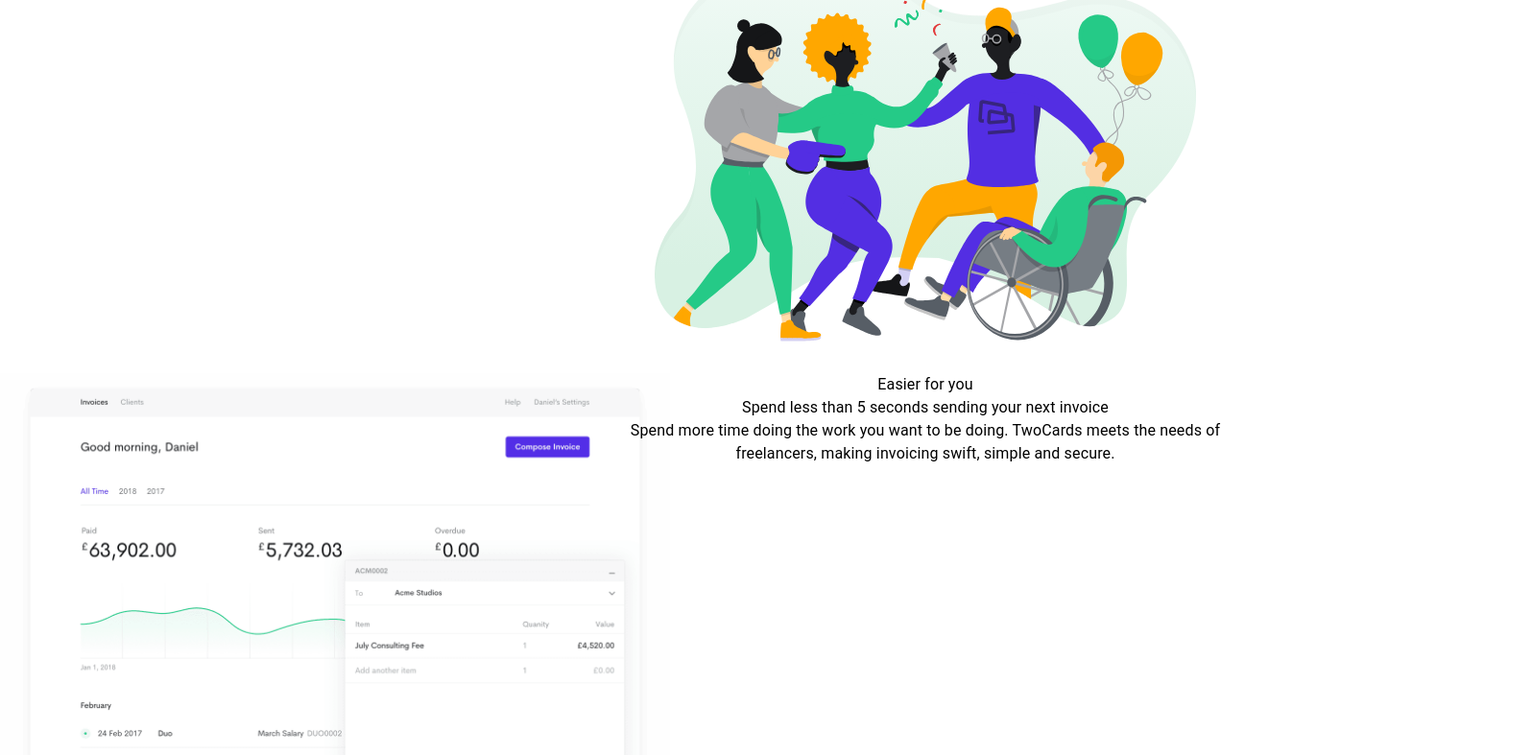
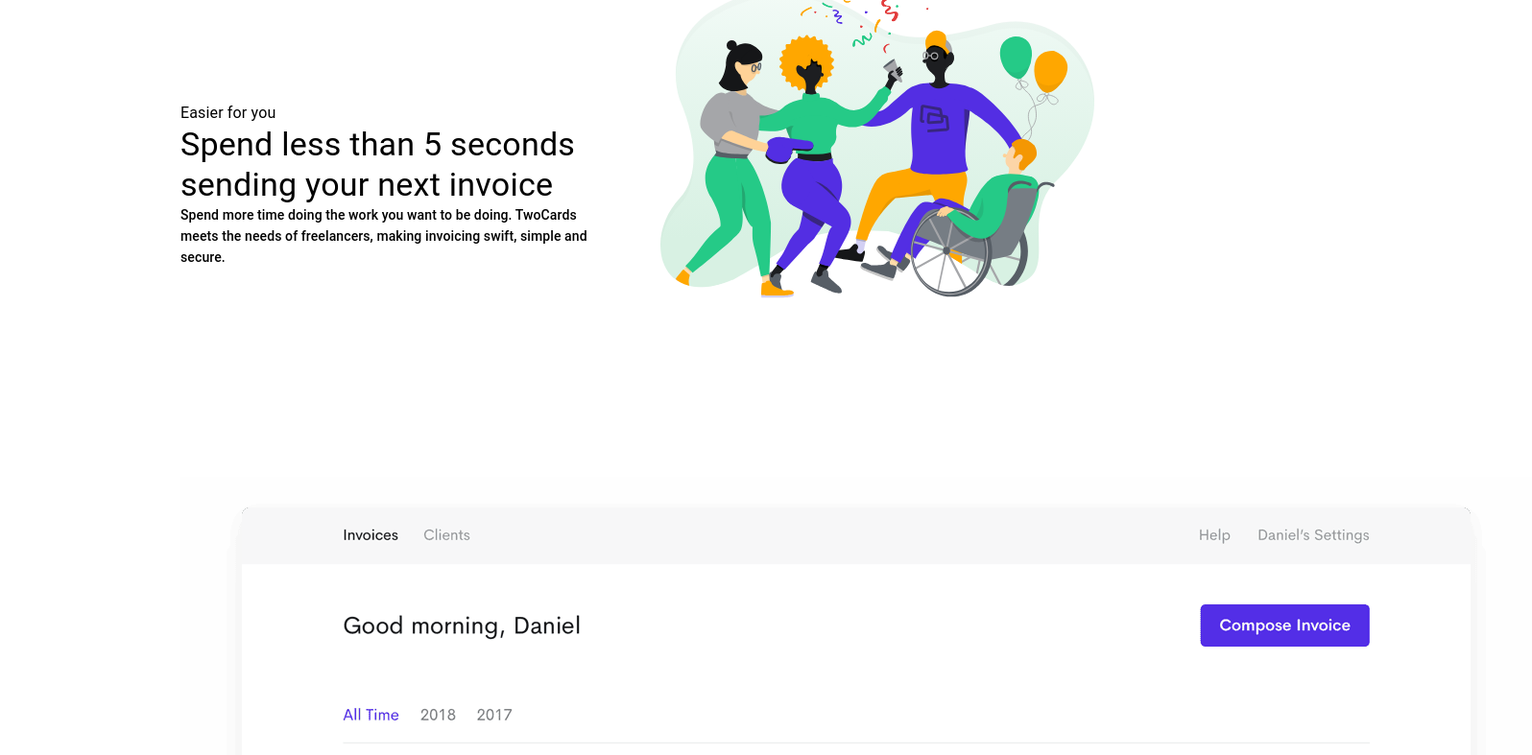
Before and after one commit to renzoiscalma/main-page, a React (Create React App) app: page / in a window 1280 px wide. Shown: the part 180-967 px from the top of the page at 96% size, 1596 px wide, since content can reach past the window. Built offline with nearby package versions, Linux system fonts and the light colour scheme.

Commit message:
Added proper typography and alignment

```diff
--- a/src/components/Body.jsx
+++ b/src/components/Body.jsx
@@ -8,42 +8,63 @@ const gridData = [{}];
 const Body = () => {
 	return (
 		<>
-			<Grid container spacing={2}>
+			<Grid container spacing={6}
+				justifyContent="center"
+				sx={{
+					maxWidth: "1000px",
+					margin: "0 auto"
+				}}
+				>
 				{/* <Headline></Headline> */}
 				{/* { Array.map(() => (<Grid> </Grid>))} */}
-				<Grid item xs={6}>
-						<Typography>
+				<Grid item xs={6}
+					sx={{
+						marginBottom: "124px",
+						margin: "auto 0"
+					}}>
+					<Typography align="left">
 						Easier for you
 					</Typography>
-						<Typography>
+					<Typography variant="h4" align="left">
 						Spend less than 5 seconds sending your next invoice
 					</Typography>
-						<Typography>
+					<Typography variant="subtitle2" align="left">
 						Spend more time doing the work you want to be doing.
 						TwoCards meets the needs of freelancers,
 						making invoicing swift, simple and secure.
 					</Typography>
 				</Grid>
-				<Grid item xs={6}>
+				<Grid item xs={6} sx={{
+					marginBottom: "124px"
+				}}>
 					<img
 						src={image1}
-							height={480}
+						sx={{
+							maxWidth: "100%"
+						}}
 					/>
 				</Grid>
 				<Grid item xs={6}>
 						<img
-							src={image2+"?w=480&h=480"}
-							height={480}
+							src={image2}
+							sx={{
+								maxWidth: "100%"
+							}}
 						/>
 				</Grid>
-				<Grid item xs={6}>
-						<Typography>
+				<Grid
+					item xs={6}
+					sx={{
+						marginBottom: "124px",
+						margin: "auto 0"
+					}}>
+					<Typography align="left">
 						Easier for you
 					</Typography>
-						<Typography>
+					<Typography variant="h4" align="left">
 						Spend less than 5 seconds sending your next invoice
 					</Typography>
-						<Typography>
+					<Typography variant="subtitle2" align="left">
 						Spend more time doing the work you want to be doing.
 						TwoCards meets the needs of freelancers,
 						making invoicing swift, simple and secure.
```
Lines whose indentation alone changed are shown as unchanged.
